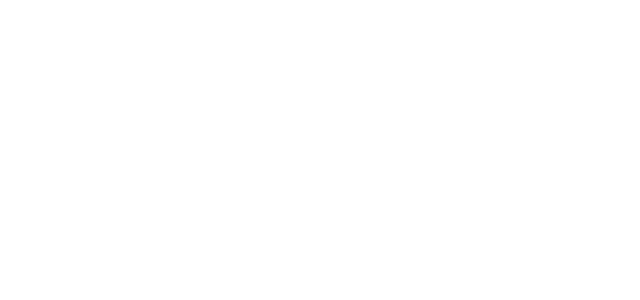
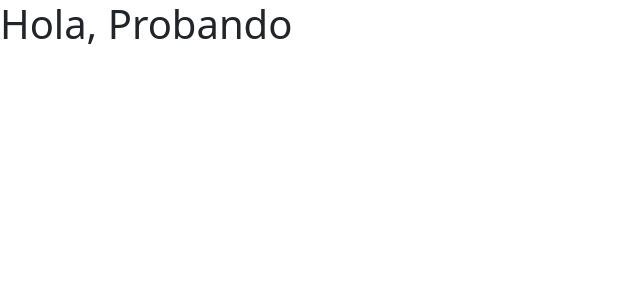
Before and after one commit to LorraineGelis/TodoList, a React (Create React App) app: page / in a window 1280 px wide. Shown: the top 300 px of the page, without its empty margins (0-640 px from the left). Built offline with nearby package versions, Linux system fonts and the light colour scheme.

Commit message:
Component creation

```diff
--- a/src/App.js
+++ b/src/App.js
@@ -4,8 +4,8 @@
 
 function App() {
   return (
-    <div className="App">
-
+    <div>
+      <h1>Hola, Probando</h1>
     </div>
   );
 }
--- a/src/index.js
+++ b/src/index.js
@@ -8,7 +8,7 @@
 
 ReactDOM.render(
   <React.StrictMode>
-    <App />
+   <App />
   </React.StrictMode>,
   document.getElementById('root')
 );
```
Also changed, not shown: src/Components/ListComponent.jsx (added), src/Components/ListContainer.jsx (added).
